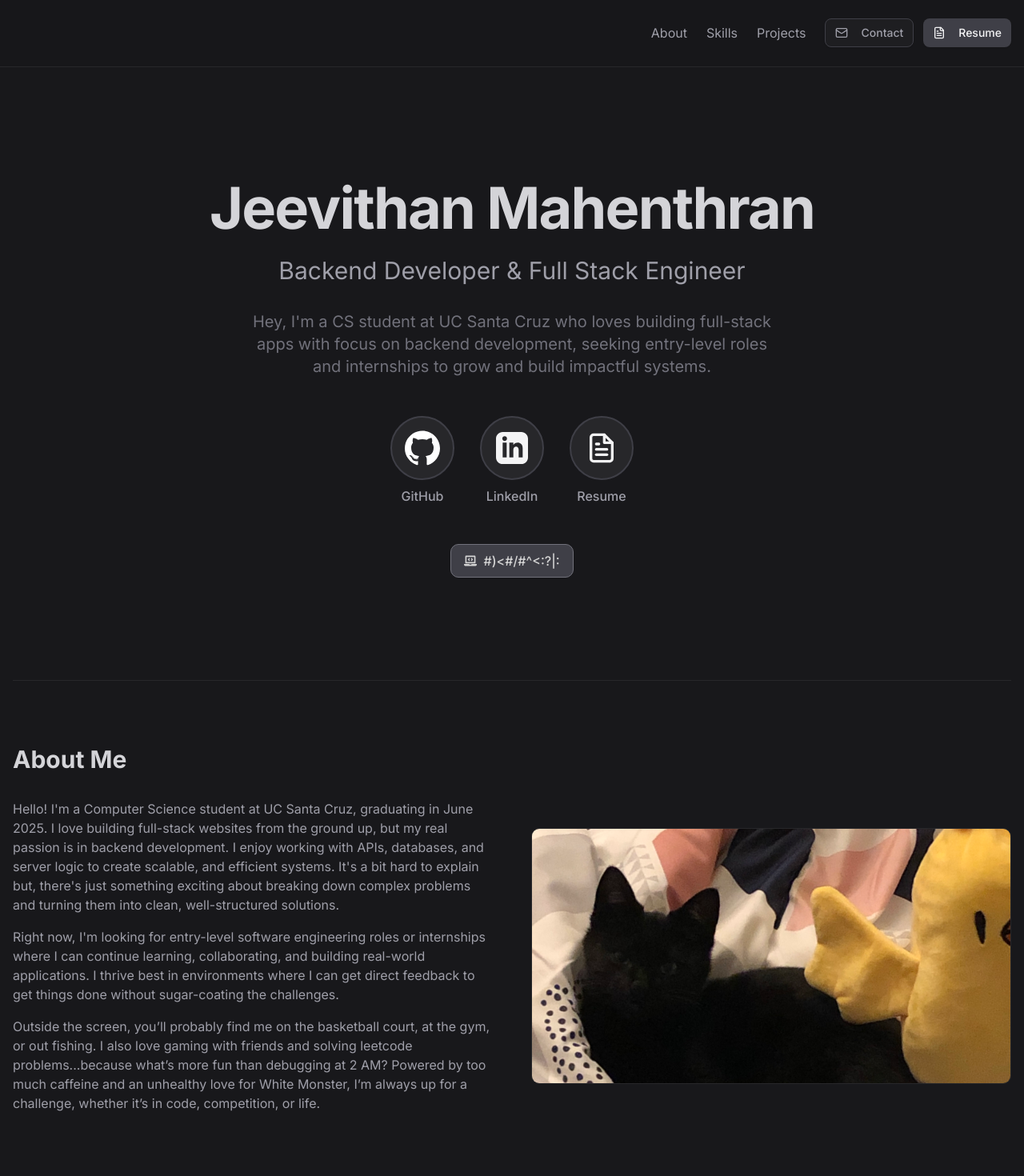
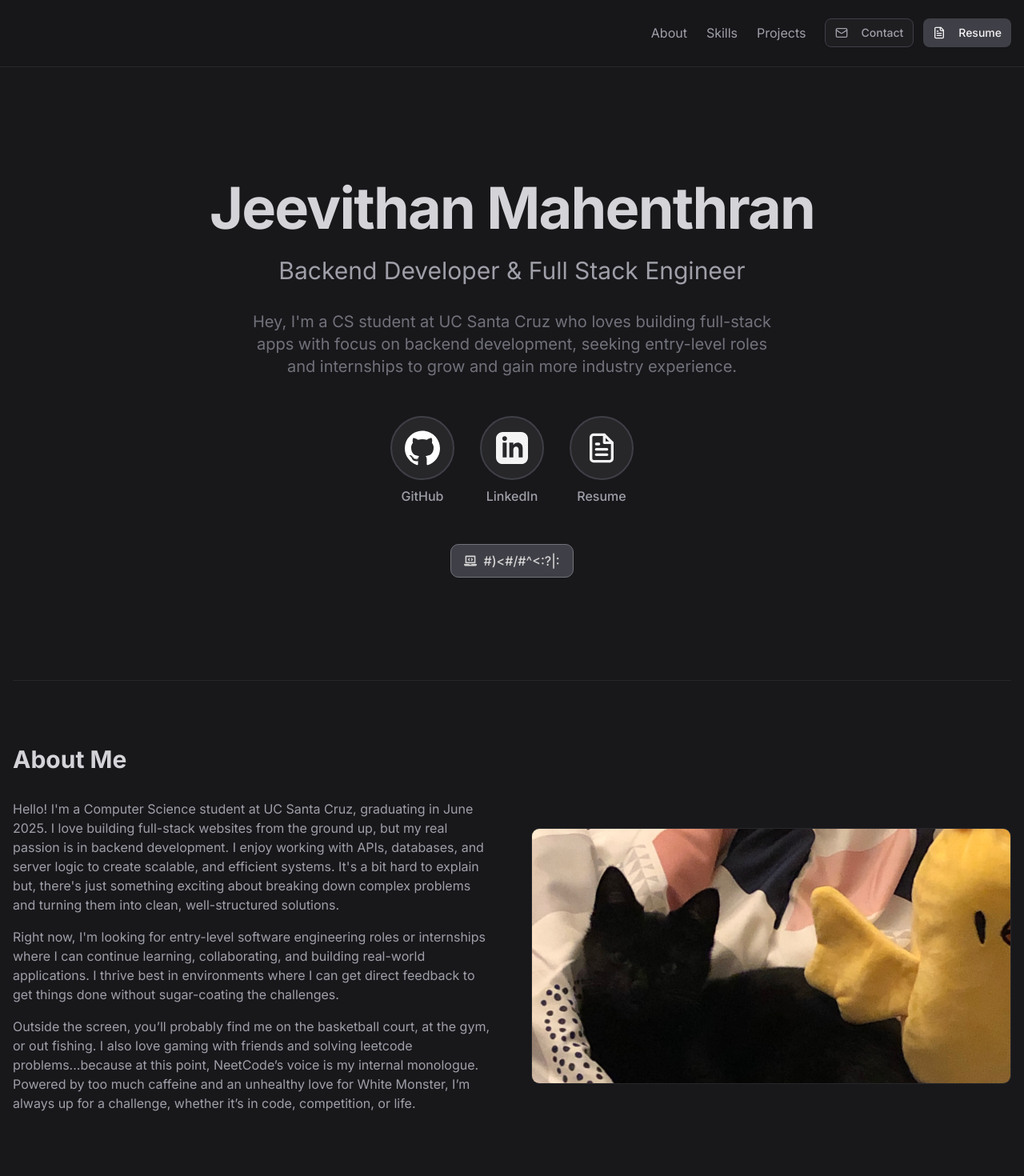
Before and after one commit to Jeeevii/portfolio, a Next.js app in the folder frontend/: page / in a window 1280 px wide. Shown: the top 1470 px of the page at 80% size. Built offline with nearby package versions, Linux system fonts and the light colour scheme.

Commit message:
ready for hosting

```diff
--- a/frontend/src/components/about.tsx
+++ b/frontend/src/components/about.tsx
@@ -35,7 +35,7 @@ const About: React.FC<AboutProps> = () => {
               I thrive best in environments where I can get direct feedback to get things done without sugar-coating the challenges.
             </p>
             <p className="text-zinc-400">
-              Outside the screen, you’ll probably find me on the basketball court, at the gym, or out fishing. I also love gaming with friends and solving leetcode problems...because what’s more fun than debugging at 2 AM?
+              Outside the screen, you’ll probably find me on the basketball court, at the gym, or out fishing. I also love gaming with friends and solving leetcode problems...because at this point, NeetCode’s voice is my internal monologue.
               Powered by too much caffeine and an unhealthy love for White Monster, I’m always up for a challenge, whether it’s in code, competition, or life.
             </p>
           </div>
--- a/frontend/src/components/hero.tsx
+++ b/frontend/src/components/hero.tsx
@@ -28,7 +28,7 @@ const Hero: React.FC<HeroProps> = () => {
         </h1>
         <p className="text-2xl md:text-3xl text-zinc-400 mb-8">Backend Developer & Full Stack Engineer</p>
           <p className="text-xl text-zinc-500 mb-12 max-w-2xl mx-auto">
-            Hey, I'm a CS student at UC Santa Cruz who loves building full-stack apps with focus on backend development, seeking entry-level roles and internships to grow and build impactful systems.
+            Hey, I'm a CS student at UC Santa Cruz who loves building full-stack apps with focus on backend development, seeking entry-level roles and internships to grow and gain more industry experience.
           </p>
         <div
           className={cn(
```
